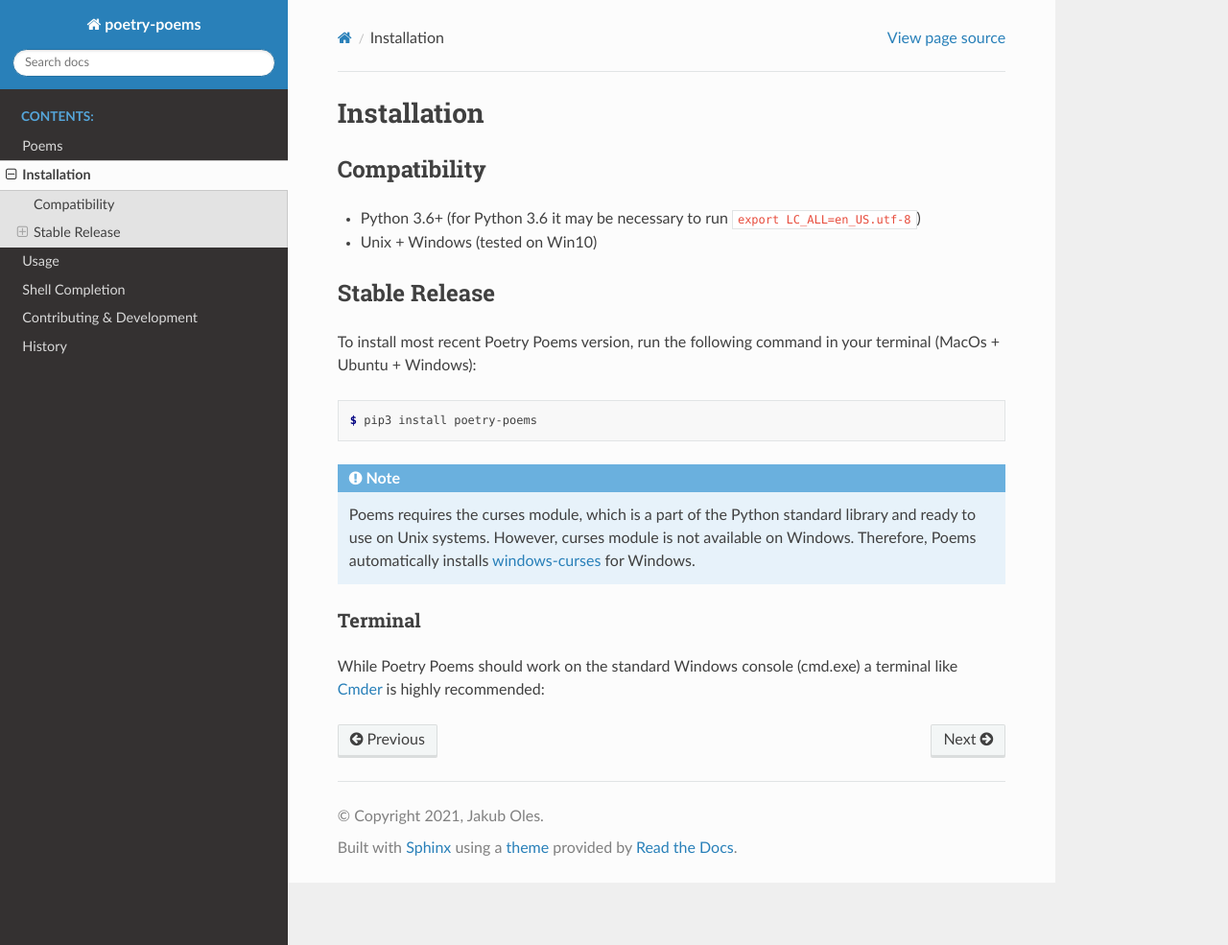
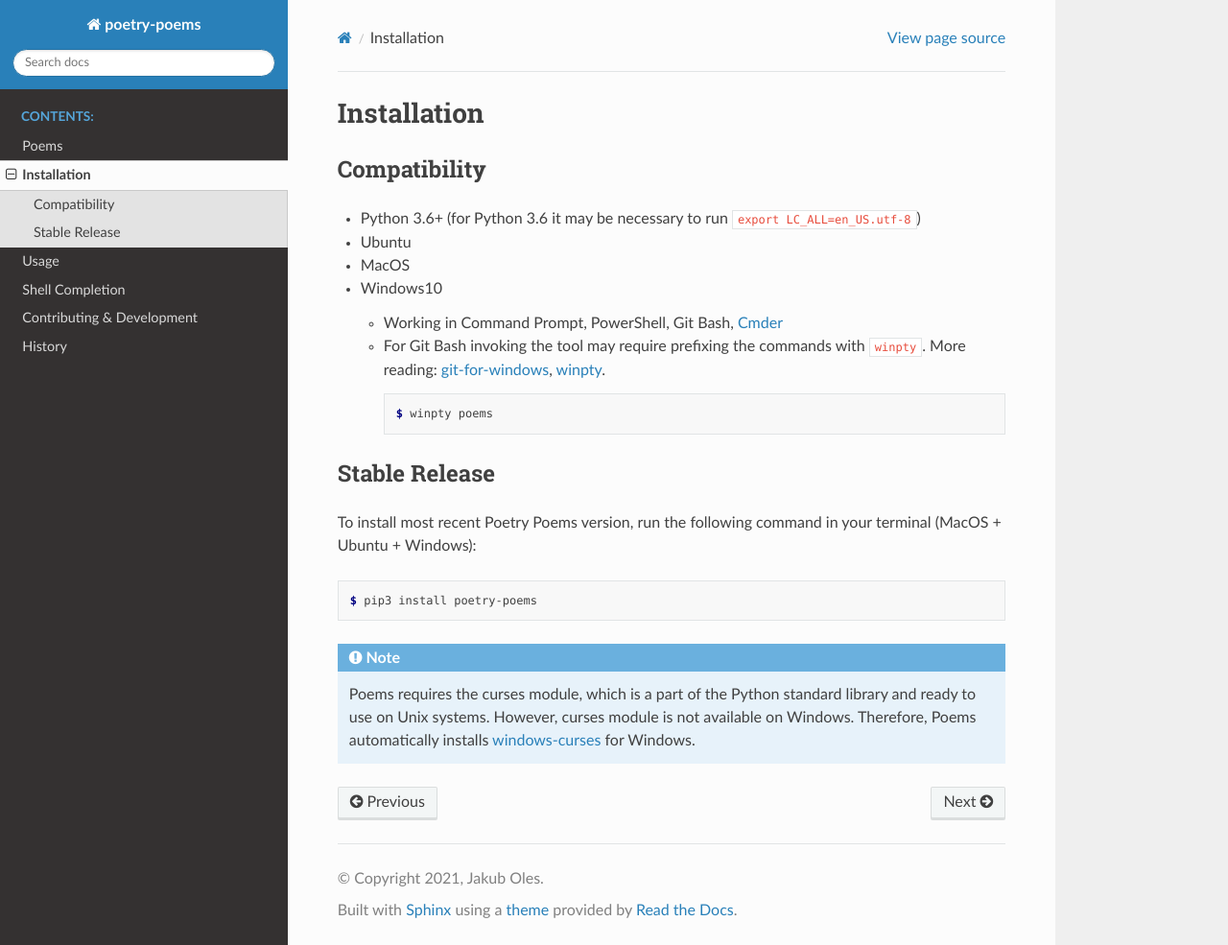
Before and after one commit to harper25/poetry-poems, a Sphinx documentation site: the page built from docs/installation.rst, in a window 1280 px wide and 985 px high. Shown: the whole window at 96% size. Built offline with Sphinx 7.4.7 and the Read the Docs theme 2.0.0, drawn with Linux system fonts in a browser that asks for light colours.

Commit message:
Update documentation accoring to last fixes

```diff
--- a/HISTORY.rst
+++ b/HISTORY.rst
@@ -3,9 +3,10 @@ History
 =======
 
 
-0.2.1 (2021-03-?)
+0.2.1 (2021-06-06)
 ------------------
 
+* Fix poems for Windows - crashing on subproccess calls
 * Fix displaying poems details for Windows in colored terminals
 
 
--- a/docs/conf.py
+++ b/docs/conf.py
@@ -14,6 +14,9 @@
 # import sys
 # sys.path.insert(0, os.path.abspath('.'))
 
+import os
+import sys
+sys.path.insert(0, os.path.abspath('.'))
 
 # -- Project information -----------------------------------------------------
 
--- a/docs/installation.rst
+++ b/docs/installation.rst
@@ -6,12 +6,23 @@ Compatibility
 -------------
 
 * Python 3.6+ (for Python 3.6 it may be necessary to run ``export LC_ALL=en_US.utf-8``)
-* Unix + Windows (tested on Win10)
+* Ubuntu
+* MacOS
+* Windows10
+
+  * Working in Command Prompt, PowerShell, Git Bash, `Cmder`_
+
+  * For Git Bash invoking the tool may require prefixing the commands with ``winpty``. More reading: `git-for-windows`_, `winpty`_.
+
+    .. code-block:: console
+
+        $ winpty poems
+
 
 Stable Release
 --------------
 
-To install most recent Poetry Poems version, run the following command in your terminal (MacOs + Ubuntu + Windows):
+To install most recent Poetry Poems version, run the following command in your terminal (MacOS + Ubuntu + Windows):
 
 .. code-block:: console
 
@@ -21,10 +32,7 @@ To install most recent Poetry Poems version, run the following command in your t
     Poems requires the curses module, which is a part of the Python standard library and ready to use on Unix systems.
     However, curses module is not available on Windows. Therefore, Poems automatically installs `windows-curses <https://pypi.org/project/windows-curses/>`_ for Windows.
 
-Terminal
-~~~~~~~~
-
-While Poetry Poems should work on the standard Windows console (cmd.exe)
-a terminal like `Cmder`_ is highly recommended:
 
 .. _Cmder: http://cmder.net/
+.. _git-for-windows: https://github.com/git-for-windows/git/wiki/FAQ#some-native-console-programs-dont-work-when-run-from-git-bash-how-to-fix-it
+.. _winpty: https://github.com/rprichard/winpty
```
